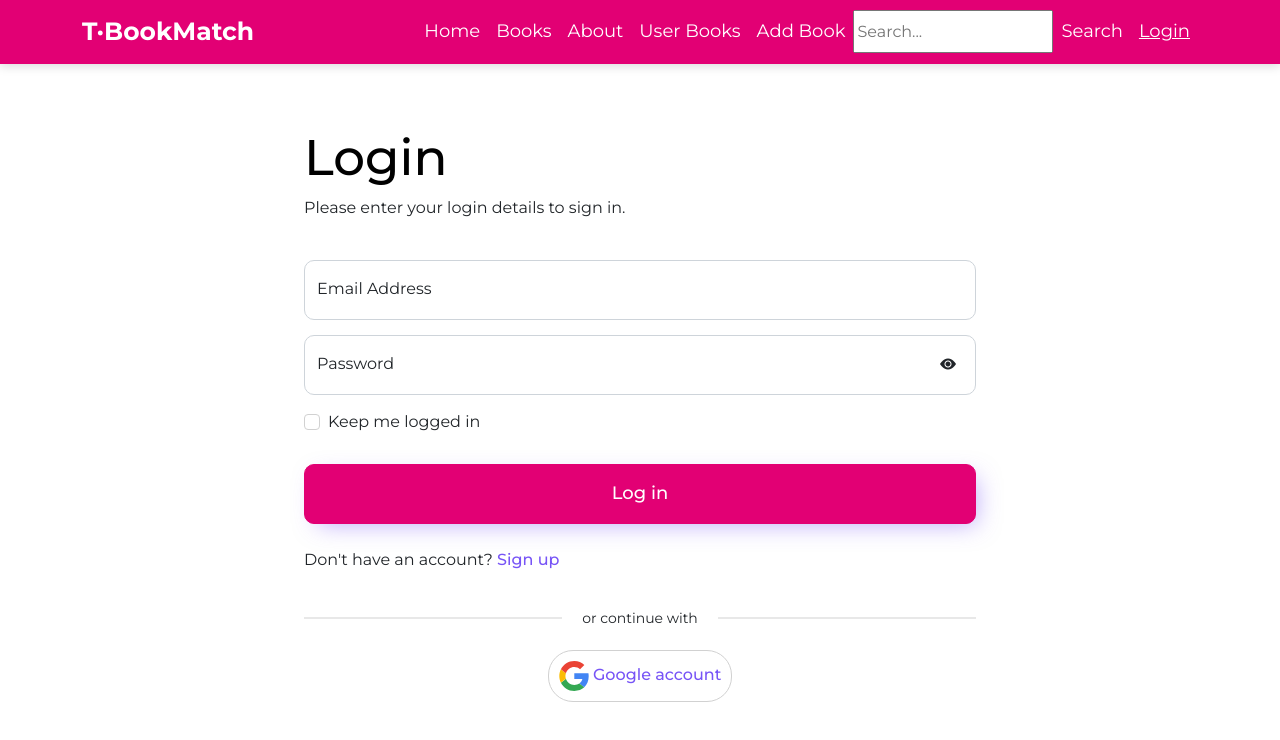
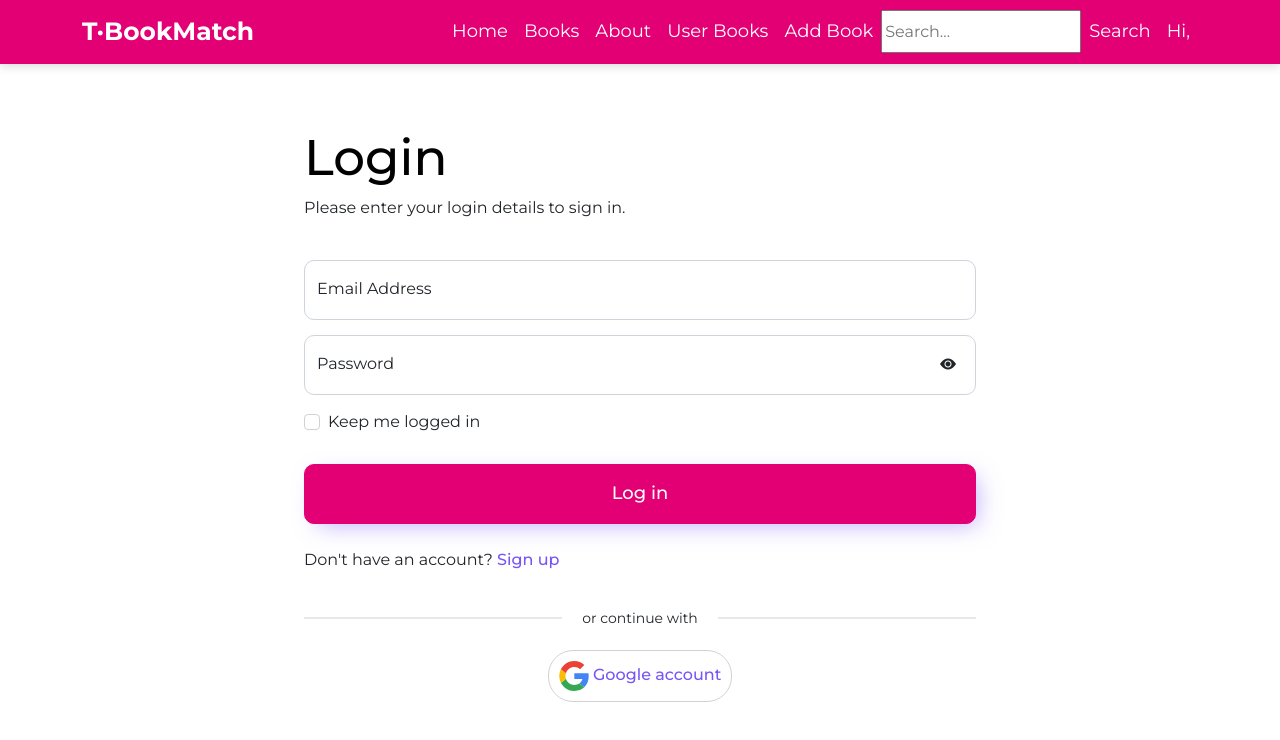
Before and after one commit to paul-23/bookmatch-frontend, an Angular app: page /login in a window 1280 px wide. Shown: the top 740 px of the page. Built offline with nearby package versions, Linux system fonts and the light colour scheme.

Commit message:
Show logged user on navbar

```diff
--- a/src/app/_services/token-storage.service.ts
+++ b/src/app/_services/token-storage.service.ts
@@ -25,7 +25,7 @@ export class TokenStorageService {
 
   public saveUser(user: any){
     window.sessionStorage.removeItem(USER_KEY);
-    window.sessionStorage.setItem(USER_KEY, user);
+    window.sessionStorage.setItem(USER_KEY, JSON.stringify(user));
   }
 
   public getUser(): any{
@@ -35,4 +35,8 @@ export class TokenStorageService {
     }
     return {};
   }
+
+  public getUserName(): any{
+    return window.sessionStorage.getItem(USER_KEY);
+  }
 }
--- a/src/app/app.component.html
+++ b/src/app/app.component.html
@@ -37,8 +37,12 @@
 
 
 
-          <li class="nav-item">
+          <li class="nav-item" *ngIf="userNotLogged">
             <a class="nav-link" routerLink="/login" routerLinkActive="active">Login</a>
+          </li>
+
+          <li class="nav-item" *ngIf="userLogged">
+            <a class="nav-link">Hi, {{user}} </a>
           </li>
         </ul>
       </div>
--- a/src/app/app.component.ts
+++ b/src/app/app.component.ts
@@ -1,16 +1,31 @@
-import { Component } from '@angular/core';
+import { Component, OnInit } from '@angular/core';
+import { TokenStorageService } from './_services/token-storage.service';
+import { BookService } from './rick-morty.service';
 
 @Component({
   selector: 'app-root',
   templateUrl: './app.component.html',
   styleUrls: ['./app.component.css']
 })
-export class AppComponent {
+export class AppComponent implements OnInit {
   title = 'BookMatch';
   public input_text: string;
+  user: any;
+  userLogged: boolean = false;
+  userNotLogged: boolean = false;
 
-  constructor() {
+  constructor(private tokenStorageService: TokenStorageService, private bookService: BookService ) {
     this.input_text = '';
+  }
+
+  ngOnInit(): void {
+    this.user = this.tokenStorageService.getUser().username;
+    if(this.user !== ''){
+      this.userLogged = true;
+      console.log(this.user);
+    } else {
+      this.userNotLogged = true;
+    }
   }
 
   /*performSearch(){
--- a/src/app/home/home.component.ts
+++ b/src/app/home/home.component.ts
@@ -19,8 +19,6 @@ export class HomeComponent implements OnInit{
   constructor(private bookService: BookService, private tokenStorageService: TokenStorageService) {}
 
   ngOnInit() {
-
-
     this.title = this.getMessage();
     this.loadRndomBooks();
   }
--- a/src/app/login/login.component.ts
+++ b/src/app/login/login.component.ts
@@ -1,4 +1,4 @@
-import { Component, ElementRef, ViewChild } from '@angular/core';
+import { Component, ElementRef, OnInit, ViewChild } from '@angular/core';
 import { BookService } from '../rick-morty.service';
 import { TokenStorageService } from '../_services/token-storage.service';
 import { map, pluck } from 'rxjs';
@@ -9,16 +9,22 @@ import { AuthService } from '../services/auth.service';
   templateUrl: './login.component.html',
   styleUrls: ['./login.component.css']
 })
-export class LoginComponent {
+export class LoginComponent implements OnInit {
   @ViewChild('passwordInput', { static: true })
   passwordInput!: ElementRef<HTMLInputElement>;
   showPassword!: boolean;
   email: string = '';
   password: string = '';
-  userLogged: boolean =false;
+  userLogged: boolean = false;
   autenticationFailed: boolean = false;
 
   constructor(private authService: AuthService, private tokenStorageService: TokenStorageService) {}
+
+  ngOnInit(): void {
+    if(this.tokenStorageService.getToken() != null){
+      this.userLogged = true;
+    }
+  }
 
   togglePasswordVisibility(passwordInput: HTMLInputElement) {
     this.showPassword = !this.showPassword;
```
